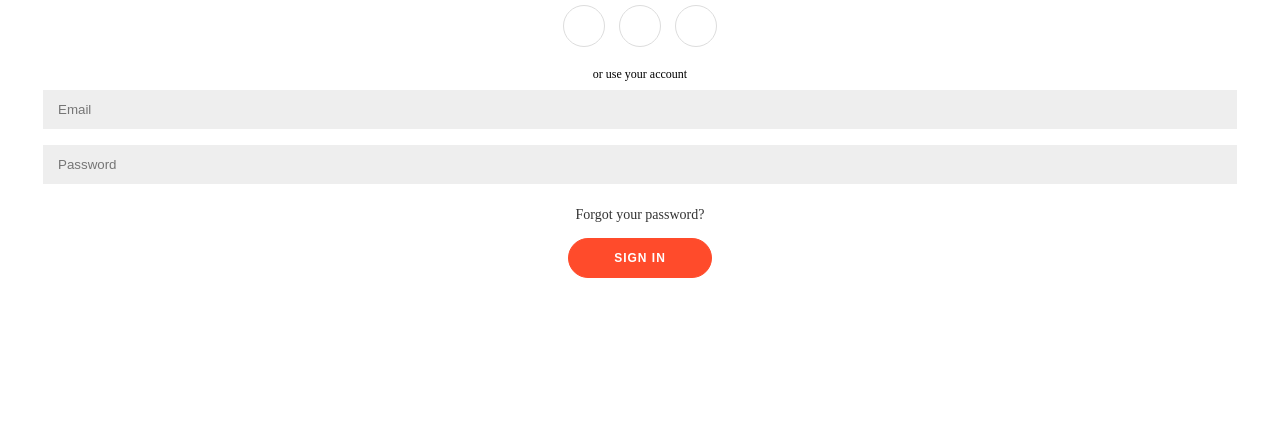
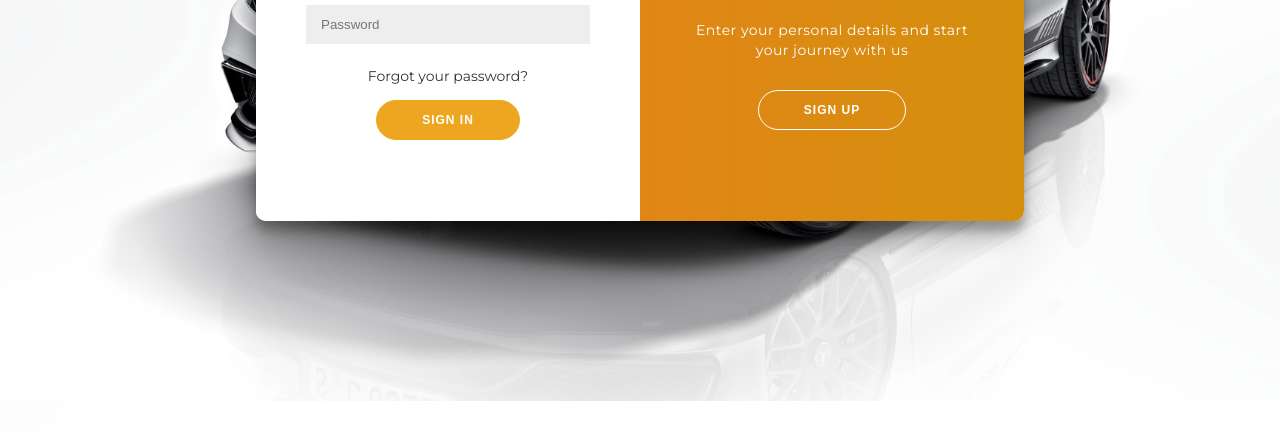
Before and after one commit to ChidiChuks/AutoMart, a plain HTML site: page UI/index.html in a window 1280 px wide. Shown: the part 399-830 px from the top of the page. Before the commit the page ends 800 px from the top, so only its background shows below. Drawn offline with Linux system fonts and the light colour scheme.

Commit message:
[Starts #166208050] Created a user-friendly page for the sign-in and sign-up form

```diff
--- a/UI/CSS/style.css
+++ b/UI/CSS/style.css
@@ -1,6 +1,42 @@
+@import url('https://fonts.googleapis.com/css?family=Montserrat:400,800');
+* {
+    box-sizing: border-box;
+}
+
+body {
+    background: url("/UI/IMAGES/benz.jpg");
+    background-repeat: no-repeat;
+    background-attachment: fixed;
+    background-position: center;
+    background-size: cover;
+    /* background: #f6f5f7; */
+    display: flex;
+    justify-content: center;
+    align-items: center;
+    flex-direction: column;
+    font-family: 'Montserrat', sans-serif;
+    height: 100vh;
+    margin: -20px 0 50px;
+}
+
+img {
+    width: 150px;
+    padding: 5px;
+    padding-bottom: 25px;
+}
+
 h1 {
     font-weight: bold;
     margin: 0;
+}
+
+h2 {
+    text-align: center;
+}
+
+hr {
+    width: 100%;
+    color: #FFFFFF;
 }
 
 p {
@@ -24,9 +60,9 @@ a {
 
 button {
     border-radius: 20px;
-    border: 1px solid #ff4b2b;
-    background-color: #ff4b2b;
-    color: #ffffff;
+    border: 1px solid rgb(238, 166, 32);
+    background-color: rgb(238, 166, 32);
+    color: #FFFFFF;
     font-size: 12px;
     font-weight: bold;
     padding: 12px 45px;
@@ -45,11 +81,11 @@ button:focus {
 
 button.ghost {
     background-color: transparent;
-    border-color: #ffffff;
+    border-color: #FFFFFF;
 }
 
 form {
-    background-color: #ffffff;
+    background-color: #FFFFFF;
     display: flex;
     align-items: center;
     justify-content: center;
@@ -67,12 +103,134 @@ input {
     width: 100%;
 }
 
+.container {
+    background-color: #fff;
+    border-radius: 10px;
+    box-shadow: 0 14px 28px rgba(0, 0, 0, 0.25), 0 10px 10px rgba(0, 0, 0, 0.22);
+    position: relative;
+    overflow: hidden;
+    width: 768px;
+    max-width: 100%;
+    min-height: 480px;
+}
+
+.form-container {
+    position: absolute;
+    top: 0;
+    height: 100%;
+    transition: all 0.6s ease-in-out;
+}
+
+.sign-in-container {
+    left: 0;
+    width: 50%;
+    z-index: 2;
+}
+
+.container.right-panel-active .sign-in-container {
+    transform: translateX(100%);
+}
+
+.sign-up-container {
+    left: 0;
+    width: 50%;
+    opacity: 0;
+    z-index: 1;
+}
+
+.container.right-panel-active .sign-up-container {
+    transform: translateX(100%);
+    opacity: 1;
+    z-index: 5;
+    animation: show 0.6s;
+}
+
+@keyframes show {
+    0%,
+    49.99% {
+        opacity: 0;
+        z-index: 1;
+    }
+    50%,
+    100% {
+        opacity: 1;
+        z-index: 5;
+    }
+}
+
+.overlay-container {
+    position: absolute;
+    top: 0;
+    left: 50%;
+    width: 50%;
+    height: 100%;
+    overflow: hidden;
+    transition: transform 0.6s ease-in-out;
+    z-index: 100;
+}
+
+.container.right-panel-active .overlay-container {
+    transform: translateX(-100%);
+}
+
+.overlay {
+    background: rgb(238, 125, 32);
+    background: -webkit-linear-gradient(to right, rgb(238, 125, 32), rgb(212, 143, 13));
+    background: linear-gradient(to right, rgb(238, 125, 32), rgb(212, 143, 13));
+    background-repeat: no-repeat;
+    background-size: cover;
+    background-position: 0 0;
+    color: #FFFFFF;
+    position: relative;
+    left: -100%;
+    height: 100%;
+    width: 200%;
+    transform: translateX(0);
+    transition: transform 0.6s ease-in-out;
+}
+
+.container.right-panel-active .overlay {
+    transform: translateX(50%);
+}
+
+.overlay-panel {
+    position: absolute;
+    display: flex;
+    align-items: center;
+    justify-content: center;
+    flex-direction: column;
+    padding: 0 40px;
+    text-align: center;
+    top: 0;
+    height: 100%;
+    width: 50%;
+    transform: translateX(0);
+    transition: transform 0.6s ease-in-out;
+}
+
+.overlay-left {
+    transform: translateX(-20%);
+}
+
+.container.right-panel-active .overlay-left {
+    transform: translateX(0);
+}
+
+.overlay-right {
+    right: 0;
+    transform: translateX(0);
+}
+
+.container.right-panel-active .overlay-right {
+    transform: translateX(20%);
+}
+
 .social-container {
     margin: 20px 0;
 }
 
 .social-container a {
-    border: 1px solid #dddddd;
+    border: 1px solid #DDDDDD;
     border-radius: 50%;
     display: inline-flex;
     justify-content: center;
--- a/UI/JS/main.js
+++ b/UI/JS/main.js
@@ -1,10 +1,11 @@
 const signUpButton = document.getElementById('signUp');
 const signInButton = document.getElementById('signIn');
+const container = document.getElementById('container');
 
 signUpButton.addEventListener('click', () => {
-    container.classList.add('right-panel-active');
+    container.classList.add("right-panel-active");
 });
 
 signInButton.addEventListener('click', () => {
-    container.classList.add('right-panel-active');
+    container.classList.remove("right-panel-active");
 });
--- a/UI/index.html
+++ b/UI/index.html
@@ -12,15 +12,15 @@
 <body>
     <div class="container" id="container">
         <div class="form-container sign-up-container">
-            <!-- Sign Up form-->
             <form action="#">
+                <img src="IMAGES/logo.png" alt="AutoMart Logo">
                 <h1>Create Account</h1>
-                <div class="social-container">
+                <!-- <div class="social-container">
                     <a href="#" class="social"><i class="fab fa-facebook-f"></i></a>
                     <a href="#" class="social"><i class="fab fa-google-plus-g"></i></a>
                     <a href="#" class="social"><i class="fab fa-linkedin-in"></i></a>
-                </div>
-                <span>or use your email for registration</span>
+                </div> -->
+                <!-- <span>or use your email for registration</span> -->
                 <input type="text" placeholder="Name" />
                 <input type="email" placeholder="Email" />
                 <input type="password" placeholder="Password" />
@@ -28,24 +28,43 @@
             </form>
         </div>
         <div class="form-container sign-in-container">
-            <!--Sign In form-->
             <form action="#">
+                <img src="IMAGES/logo.png" alt="AutoMart Logo">
                 <h1>Sign in</h1>
-                <div class="social-container">
+                <!-- <div class="social-container">
                     <a href="#" class="social"><i class="fab fa-facebook-f"></i></a>
                     <a href="#" class="social"><i class="fab fa-google-plus-g"></i></a>
                     <a href="#" class="social"><i class="fab fa-linkedin-in"></i></a>
-                </div>
-                <span>or use your account</span>
+                </div> -->
+                <!-- <span>or use your account</span> -->
                 <input type="email" placeholder="Email" />
                 <input type="password" placeholder="Password" />
                 <a href="#">Forgot your password?</a>
                 <button>Sign In</button>
             </form>
         </div>
+        <div class="overlay-container">
+            <div class="overlay">
+                <div class="overlay-panel overlay-left">
+                    <h1>Welcome To AutoMart!</h1>
+                    <p>Auto Mart your online marketplace for automobiles of diverse makes, model or body type. </p>
+                    <hr/>
+                    <p>To keep connected with us please login with your personal info</p>
+                    <button class="ghost" id="signIn">Sign In</button>
+                </div>
+                <div class="overlay-panel overlay-right">
+                    <h1>Hello, Friend!</h1>
+                    <p>Auto Mart your online marketplace for automobiles of diverse makes, model or body type. </p>
+                    <hr/>
+                    <p>Enter your personal details and start your journey with us</p>
+                    <button class="ghost" id="signUp">Sign Up</button>
+                </div>
+            </div>
+        </div>
     </div>
+
+    <script src="JS/main.js"></script>
+
 </body>
 
-<script src="JS/main.js"></script>
-
 </html>
```
Also changed, not shown: UI/IMAGES/benz.jpg (added), UI/IMAGES/logo.png (added).
